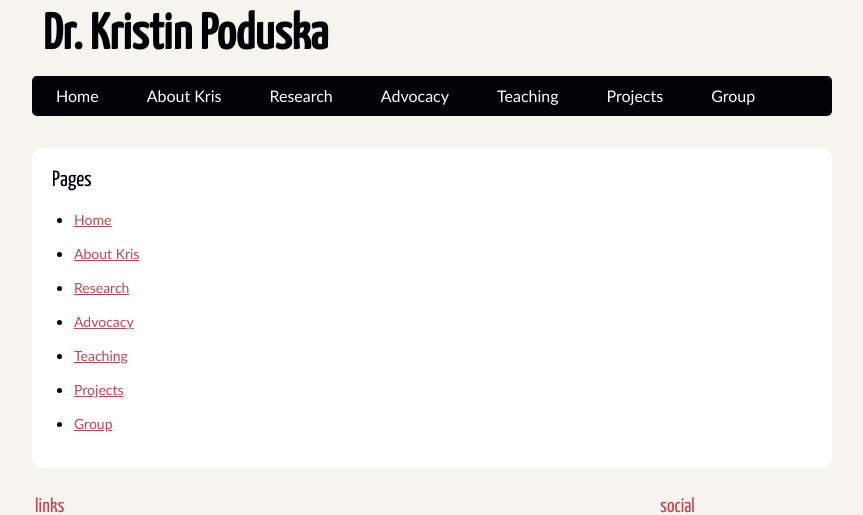
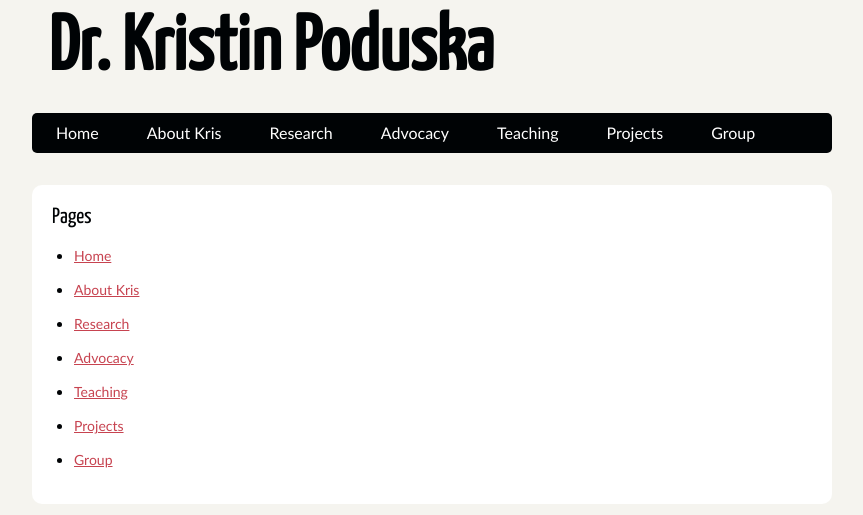
Before and after one commit to ShivaniSemwal/Webpages, a PHP site: page /index.html in a window 1280 px wide. Shown: the top 515 px of the page, without its empty margins (208-1071 px from the left). Run offline with PHP 8.4, Linux system fonts and the light colour scheme; some web fonts are replaced.

Commit message:
Update main.css

```diff
--- a/output/theme/css/main.css
+++ b/output/theme/css/main.css
@@ -177,7 +177,7 @@ div.figure p.caption, figure p.caption { /* margin provided by figure */
 
 	/* Banner */
 	#banner h1 {
-		font-size: 3.571em;
+		font-size: 5.571em;
 		line-height: 1.0;
 		margin-bottom: .3em;
 	}
```
